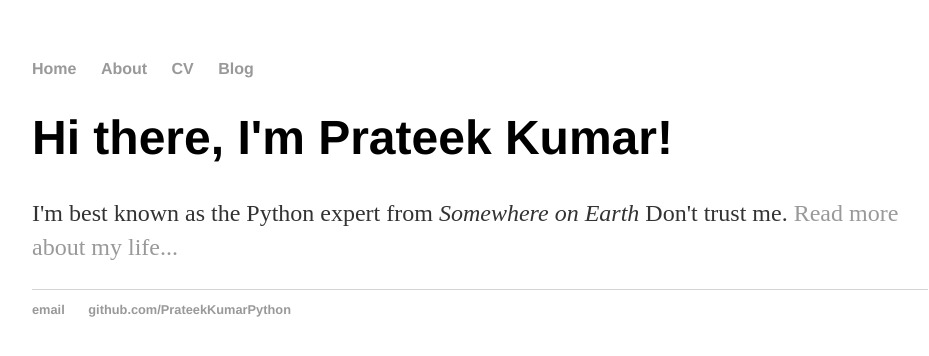
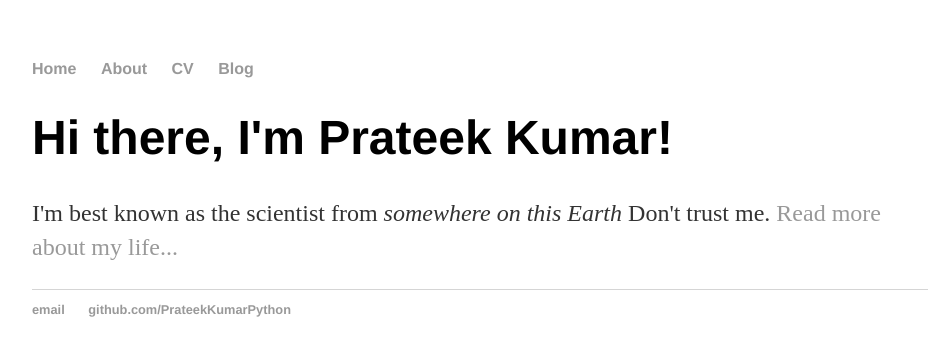
Before and after one commit to PrateekKumarPython/PrateekKumarPython.github.io, a Jekyll site: the page built from index.html, in a window 1280 px wide. Shown: the top 356 px of the page, without its empty margins (160-1089 px from the left). Built offline with Jekyll 4.4.1, drawn with Linux system fonts in a browser that asks for light colours.

Commit message:
Update index.html

```diff
--- a/index.html
+++ b/index.html
@@ -1,30 +1,8 @@
-<!DOCTYPE html>
-<html>
-	<head>
-		<title>Prateek Kumar, Scientist</title>
-		<!-- link to main stylesheet -->
-		<link rel="stylesheet" type="text/css" href="/css/main.css">
-	</head>
-	<body>
-		<nav>
-    		<ul>
-        		<li><a href="/">Home</a></li>
-	        	<li><a href="/about">About</a></li>
-        		<li><a href="/cv">CV</a></li>
-        		<li><a href="/blog">Blog</a></li>
-    		</ul>
-		</nav>
-		<div class="container">
-    		<div class="blurb">
-        		<h1>Hi there, I'm Prateek Kumar!</h1>
-				<p>I'm best known as the Python expert from <em>Somewhere on Earth</em> Don't trust me. <a href="/about">Read more about my life...</a></p>
-    		</div><!-- /.blurb -->
-		</div><!-- /.container -->
-		<footer>
-    		<ul>
-        		<li><a href="mailto:prateekongithub@gmail.com">email</a></li>
-        		<li><a href="https://github.com/PrateekKumarPython">github.com/PrateekKumarPython</a></li>
-			</ul>
-		</footer>
-	</body>
-</html>
+---
+layout: default
+title: Prateek Kumar, Scientist
+---
+<div class="blurb">
+	<h1>Hi there, I'm Prateek Kumar!</h1>
+	<p>I'm best known as the scientist from <em>somewhere on this Earth</em> Don't trust me. <a href="/about">Read more about my life...</a></p>
+</div><!-- /.blurb -->
```
